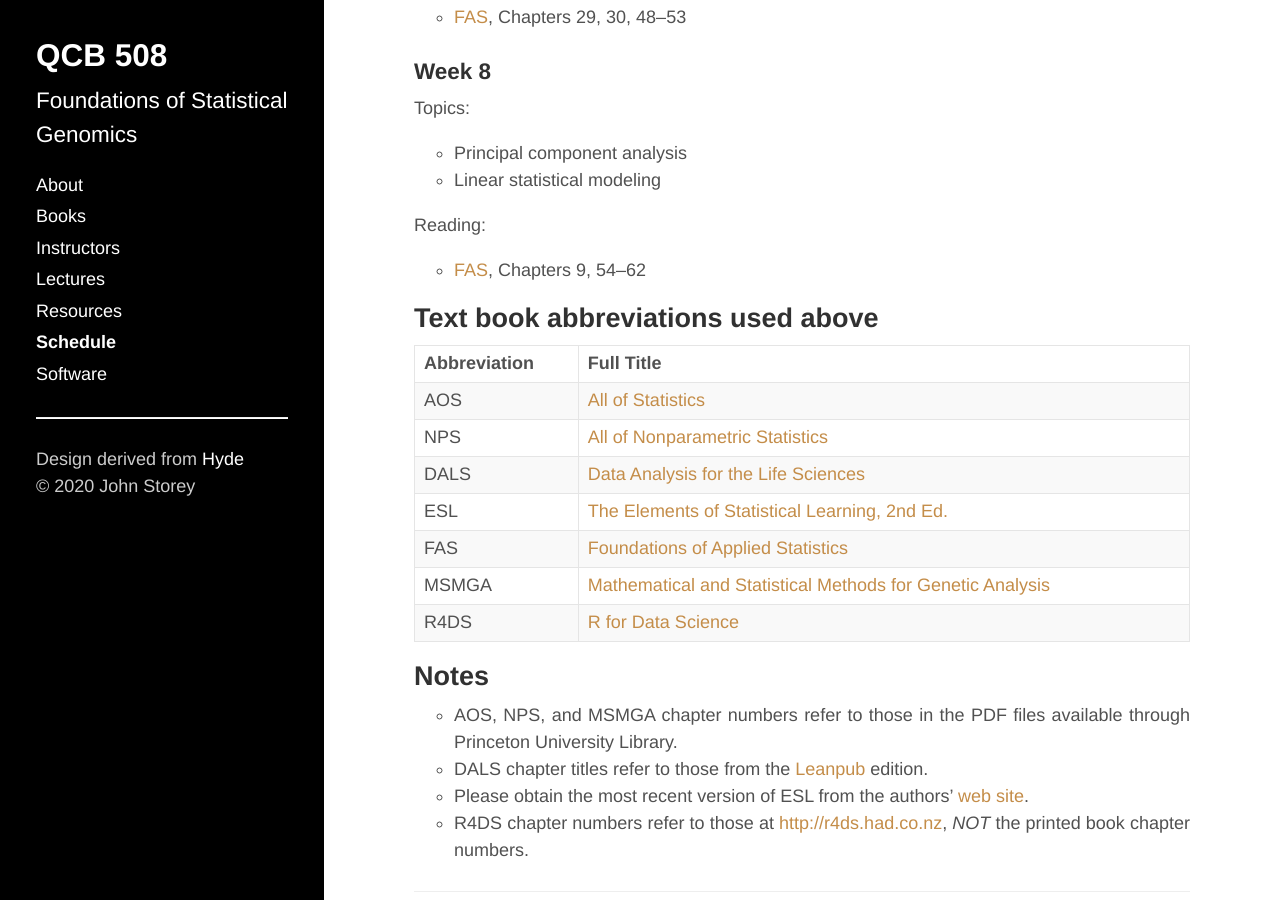
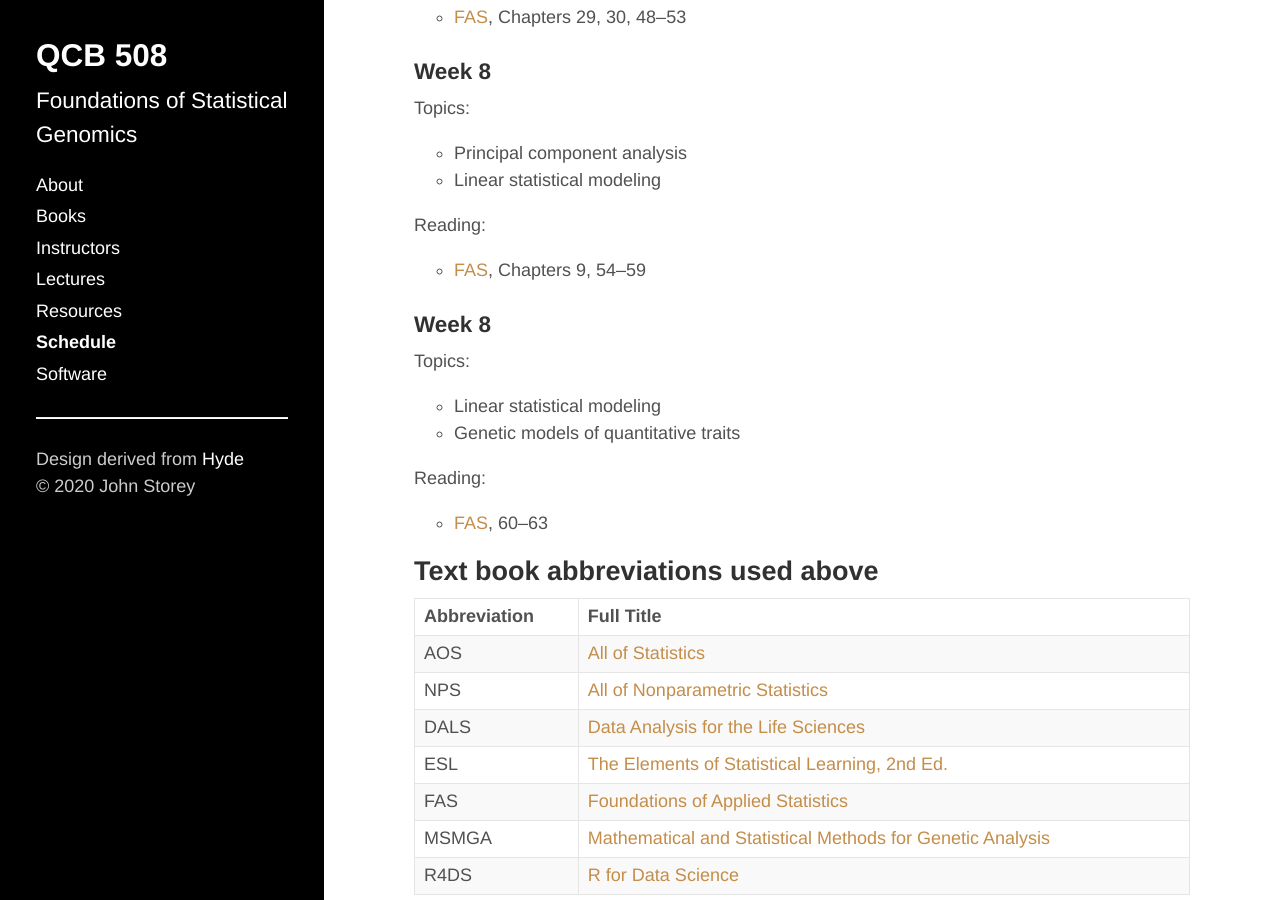
Before and after one commit to jdstorey/fsg, a Jekyll site: the page built from docs/schedule.md, in a window 1280 px wide and 900 px high, scrolled down 2389 px. Built offline with Jekyll 4.4.1, drawn with Linux system fonts in a browser that asks for light colours.

Commit message:
week 9 materials

```diff
--- a/docs/schedule.md
+++ b/docs/schedule.md
@@ -113,8 +113,18 @@ Topics:
 
 Reading:
 
-- [FAS](https://jdstorey.org/fas/index.html), Chapters 9, 54--62
+- [FAS](https://jdstorey.org/fas/index.html), Chapters 9, 54--59
 
+### Week 8
+
+Topics:
+
+- Linear statistical modeling
+- Genetic models of quantitative traits
+
+Reading:
+
+- [FAS](https://jdstorey.org/fas/index.html), 60--63
 
 ## Text book abbreviations used above
 
```
Also changed, not shown: docs/lectures.md (+4 -4 lines), 1 other file.
